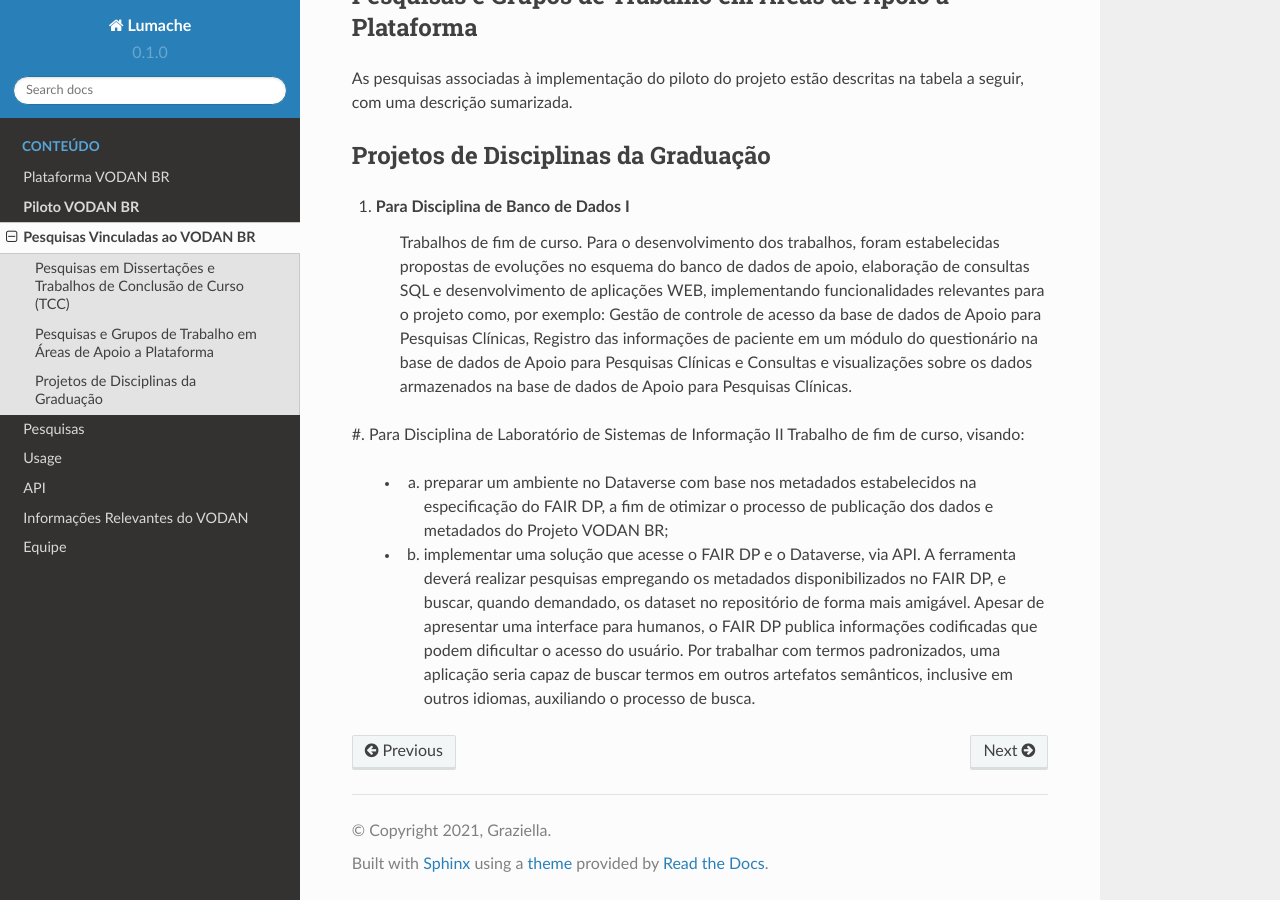
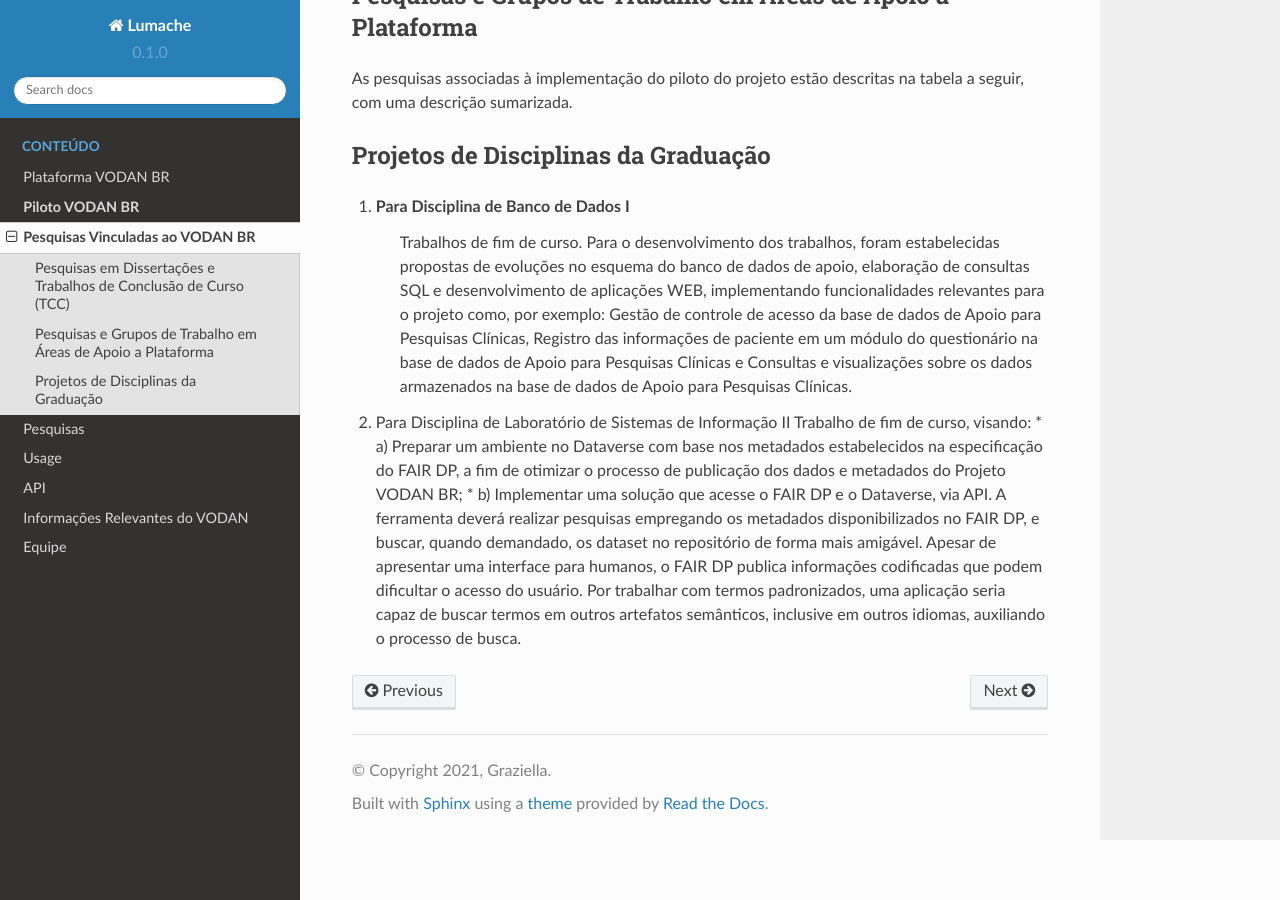
Before and after one commit to vodanbr/wiki, a Sphinx documentation site: the page built from docs/source/pesquisasVinculadas.rst, in a window 1280 px wide and 900 px high, scrolled down 933 px. Built offline with Sphinx 7.4.7 and the Read the Docs theme 2.0.0, drawn with Linux system fonts in a browser that asks for light colours.

```diff
--- a/docs/source/pesquisasVinculadas.rst
+++ b/docs/source/pesquisasVinculadas.rst
@@ -90,7 +90,8 @@ Projetos de Disciplinas da Graduação
 #. Para Disciplina de Banco de Dados I
 	Trabalhos de fim de curso. Para o desenvolvimento dos trabalhos, foram estabelecidas propostas de evoluções no esquema do banco de dados de apoio, elaboração de consultas SQL e desenvolvimento de aplicações WEB, implementando funcionalidades relevantes para o projeto como, por exemplo: Gestão de controle de acesso da base de dados de Apoio para Pesquisas Clínicas, Registro das informações de paciente em um módulo do questionário na base de dados de Apoio para Pesquisas Clínicas e Consultas e visualizações sobre os dados armazenados na base de dados de Apoio para Pesquisas Clínicas.
 
+
 #. Para Disciplina de Laboratório de Sistemas de Informação II
-Trabalho de fim de curso, visando:
-   * a)	preparar um ambiente no Dataverse com base nos metadados estabelecidos na especificação do FAIR DP, a fim de otimizar o processo de publicação dos dados e metadados do Projeto VODAN BR;
-   * b)	implementar uma solução que acesse o FAIR DP e o Dataverse, via API. A ferramenta deverá realizar pesquisas empregando os metadados disponibilizados no FAIR DP, e buscar, quando demandado, os dataset no repositório de forma mais amigável. Apesar de apresentar uma interface para humanos, o FAIR DP publica informações codificadas que podem dificultar o acesso do usuário. Por trabalhar com termos padronizados, uma aplicação seria capaz de buscar termos em outros artefatos semânticos, inclusive em outros idiomas, auxiliando o processo de busca.
+   Trabalho de fim de curso, visando:
+   * a)	Preparar um ambiente no Dataverse com base nos metadados estabelecidos na especificação do FAIR DP, a fim de otimizar o processo de publicação dos dados e metadados do Projeto VODAN BR;
+   * b)	Implementar uma solução que acesse o FAIR DP e o Dataverse, via API. A ferramenta deverá realizar pesquisas empregando os metadados disponibilizados no FAIR DP, e buscar, quando demandado, os dataset no repositório de forma mais amigável. Apesar de apresentar uma interface para humanos, o FAIR DP publica informações codificadas que podem dificultar o acesso do usuário. Por trabalhar com termos padronizados, uma aplicação seria capaz de buscar termos em outros artefatos semânticos, inclusive em outros idiomas, auxiliando o processo de busca.
```
